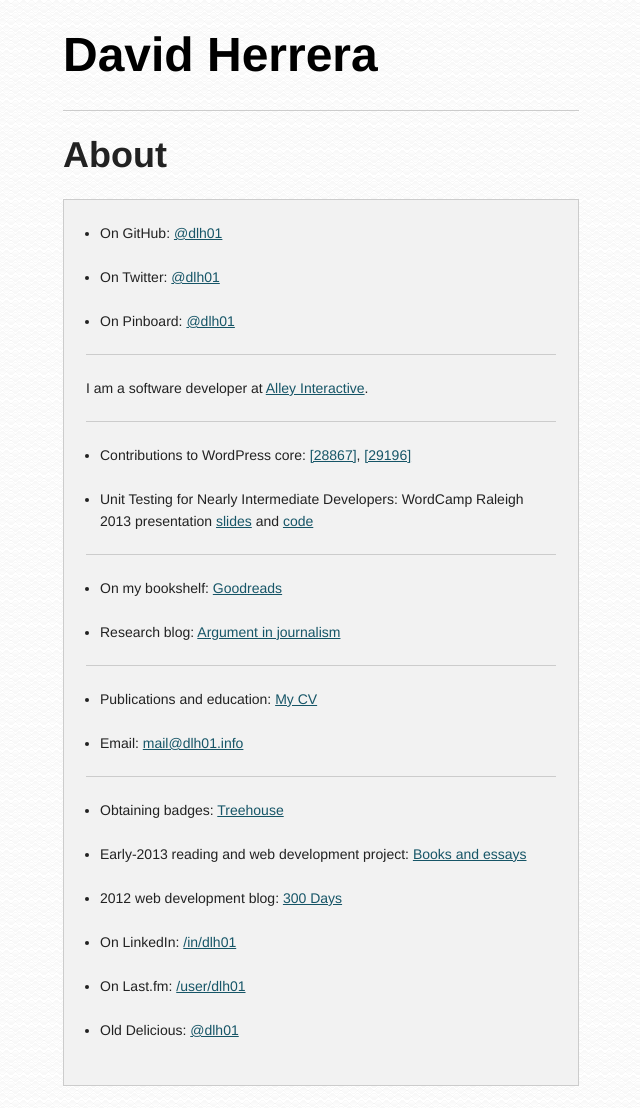
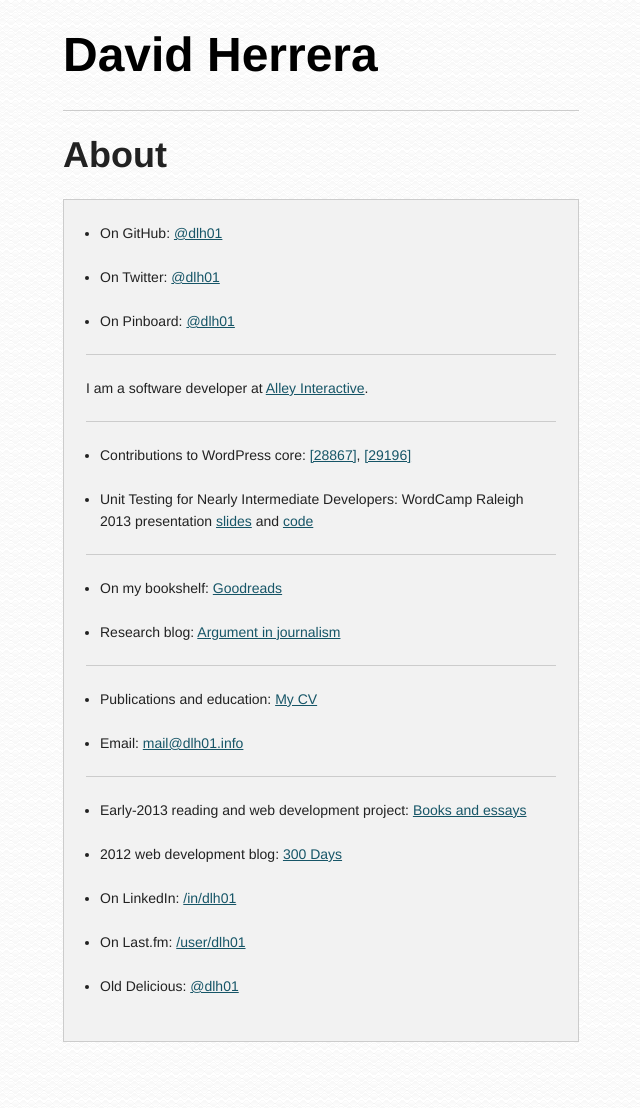
Before and after one commit to dlh01/dlh01.github.io, a Jekyll site: the page built from index.html, in a window 1280 px wide. Shown: the whole page, without its empty margins (319-959 px from the left). Built offline with Jekyll 4.4.1, drawn with Linux system fonts in a browser that asks for light colours; Markdown is read by kramdown in place of the engine named in the settings; after the commit the page ends 1064 px from its top, so only the background shows below that.

Commit message:
Fell out of Treehouse

```diff
--- a/index.html
+++ b/index.html
@@ -38,7 +38,6 @@
 
 <aside class="block-sections__section" role="complementary">
     <ul class="flush--bottom">
-        <li>Obtaining badges: <a href="http://teamtreehouse.com/dlh01">Treehouse</a></li>
         <li>Early-2013 reading and web development project: <a href="http://books2013.dlh01.info">Books and essays</a></li>
         <li>2012 web development blog: <a href="http://300days.dlh01.info/">300 Days</a></li>
         <li>On LinkedIn: <a href="http://www.linkedin.com/in/dlh01">/in/dlh01</a></li>
```
